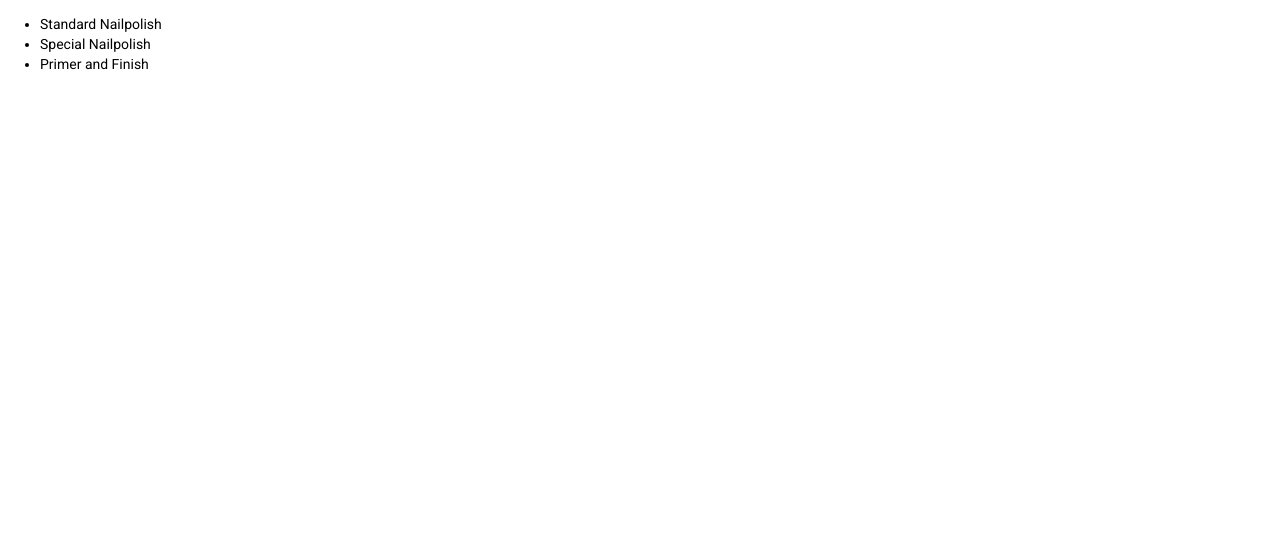
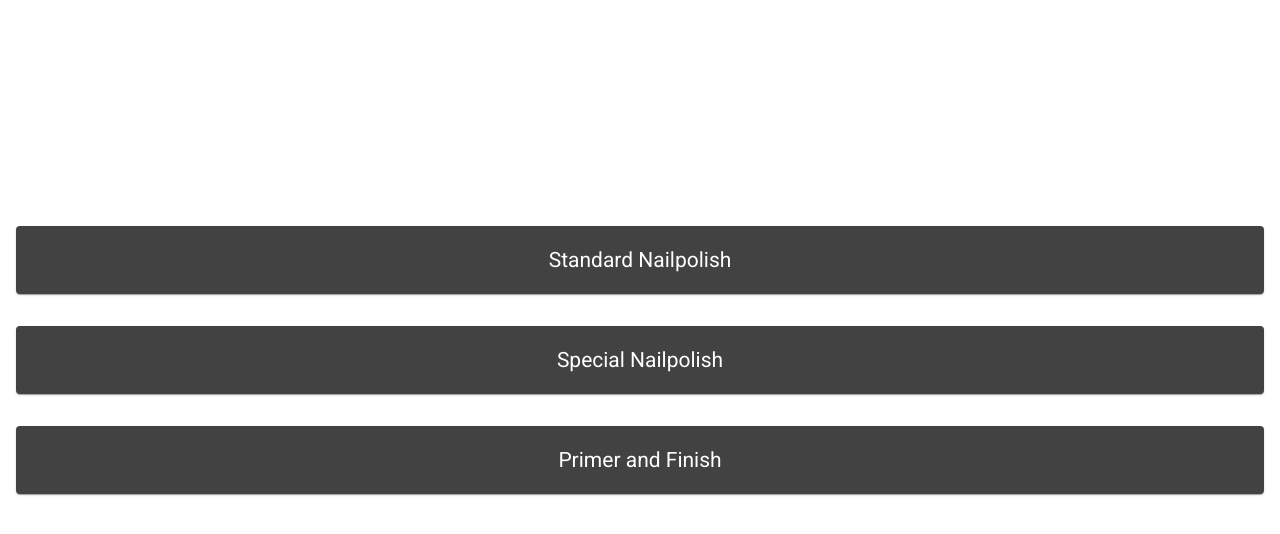
Before and after one commit to danifosy/make-it-up, an Angular app in the folder frontend/: page /nailsMenu in a window 1280 px wide. Shown: the top 534 px of the page. Built offline with nearby package versions, Linux system fonts and the light colour scheme.

Commit message:
Refactor and nail style menu

```diff
--- a/frontend/src/app/nail-menu/nail-menu.component.html
+++ b/frontend/src/app/nail-menu/nail-menu.component.html
@@ -1,5 +1,5 @@
-<ul>
-  <li><a>Standard Nailpolish</a></li>
-  <li><a>Special Nailpolish</a></li>
-  <li><a>Primer and Finish</a></li>
-</ul>
+<div class="listWrapper">
+  <mat-card class="listItem"><a>Standard Nailpolish</a></mat-card>
+  <mat-card class="listItem"><a>Special Nailpolish</a></mat-card>
+  <mat-card class="listItem"><a>Primer and Finish</a></mat-card>
+</div>
--- a/frontend/src/app/nail-menu/nail-menu.component.scss
+++ b/frontend/src/app/nail-menu/nail-menu.component.scss
@@ -0,0 +1,14 @@
+.listWrapper {
+  display: flex;
+  flex-direction: column;
+  padding: 1rem;
+  justify-content: center;
+  height: 90vh;
+}
+
+.listItem {
+  margin-bottom: 2rem;
+  padding: 1.5rem;
+  text-align: center;
+  font-size: 1.5em;
+}
```
